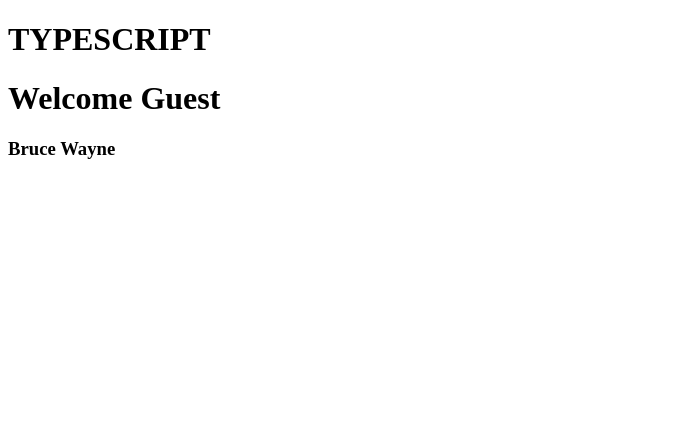
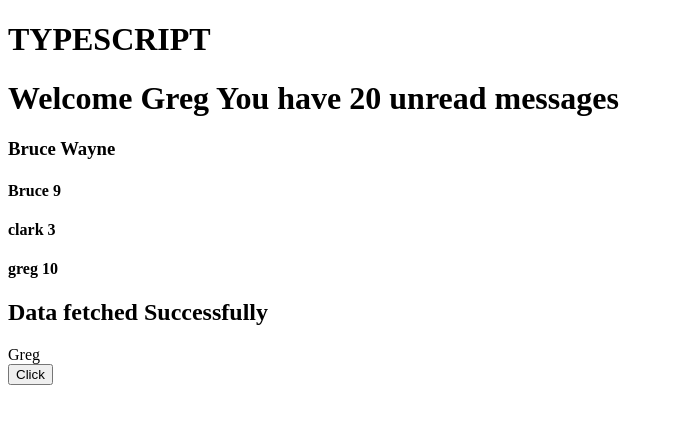
Before and after one commit to Godswilldev/ReactTypeScriptdemo, a React (Create React App) app: page / in a window 1280 px wide. Shown: the top 424 px of the page, without its empty margins (0-673 px from the left). Built offline with nearby package versions, Linux system fonts and the light colour scheme.

Commit message:
Event props

```diff
--- a/src/App.tsx
+++ b/src/App.tsx
@@ -1,17 +1,40 @@
-import React from "react";
+import Button from "./Components/Button";
 import Greet from "./Components/Greet";
+import Heading from "./Components/Heading";
 import Person from "./Components/Person";
+import Status from "./Components/Status";
 
 const App = () => {
   const personName = {
     first: "Bruce",
     last: "Wayne",
   };
+
+  const nameList = [
+    {
+      first: "Bruce",
+      age: 9,
+    },
+    {
+      first: "clark",
+      age: 3,
+    },
+    {
+      first: "greg",
+      age: 10,
+    },
+  ];
+
   return (
     <div>
       <h1>TYPESCRIPT</h1>
-      <Greet isLoggedIn={false} name="Greg" messageCount={20} />
-      <Person personName={personName} />
+      <Greet isLoggedIn={true} name="Greg" messageCount={20} />
+      <Person names={nameList} name={personName} />
+      <Status status="success" />
+      <Heading>Greg</Heading>
+      <Button
+        handleClick={(event, id) => console.log("Button CLicked", event, id)}
+      />
     </div>
   );
 };
--- /dev/null
+++ b/src/Components/Button.tsx
@@ -0,0 +1,14 @@
+// import React from "react";
+
+interface ButtonProps {
+  handleClick: (event: React.MouseEvent<HTMLButtonElement>, id: number) => void;
+}
+const Button = ({ handleClick }: ButtonProps) => {
+  return (
+    <div>
+      <button onClick={(event) => handleClick(event, 1)}>Click</button>
+    </div>
+  );
+};
+
+export default Button;
--- a/src/Components/Greet.tsx
+++ b/src/Components/Greet.tsx
@@ -1,16 +1,14 @@
-import React from "react";
-
 interface GreetProps {
   name: String;
-  messageCount: Number;
+  messageCount?: Number;
   isLoggedIn: Boolean;
 }
-const Greet = (props: GreetProps) => {
+const Greet = ({ name, isLoggedIn, messageCount = 10 }: GreetProps) => {
   return (
     <div>
-      {props.isLoggedIn ? (
+      {isLoggedIn ? (
         <h1>
-          Welcome {props.name} You have {props.messageCount} unread messages
+          Welcome {name} You have {messageCount} unread messages
         </h1>
       ) : (
         <h1>Welcome Guest</h1>
--- /dev/null
+++ b/src/Components/Heading.tsx
@@ -0,0 +1,9 @@
+interface HeadingProps {
+  children: String;
+}
+
+const Heading = ({ children }: HeadingProps) => {
+  return <div> {children} </div>;
+};
+
+export default Heading;
--- a/src/Components/Person.tsx
+++ b/src/Components/Person.tsx
@@ -1,16 +1,27 @@
-import React from "react";
 interface PersonProps {
-  personName: {
+  name: {
     first: string;
     last: string;
   };
+  names: {
+    first: string;
+    age: Number;
+  }[];
 }
-const Person = (props: PersonProps) => {
+const Person = ({ name, names }: PersonProps) => {
   return (
     <div>
       <h3>
-        {props.personName.first} {props.personName.last}
+        {name.first} {name.last}
       </h3>
+
+      <>
+        {names.map((name, index) => (
+          <h4 key={index}>
+            {name.first} {name.age}
+          </h4>
+        ))}
+      </>
     </div>
   );
 };
--- /dev/null
+++ b/src/Components/Status.tsx
@@ -0,0 +1,30 @@
+interface StatusProps {
+  status: "loading" | "success" | "error" | "";
+}
+const Status = ({ status }: StatusProps) => {
+  let message: String;
+
+  switch (status) {
+    case "loading":
+      message = "loading";
+      break;
+    case "success":
+      message = "Data fetched Successfully";
+      break;
+
+    case "error":
+      message = "Error fetching Data";
+      break;
+
+    default:
+      message = "hello";
+      break;
+  }
+  return (
+    <div>
+      <h2>{message}</h2>
+    </div>
+  );
+};
+
+export default Status;
```
